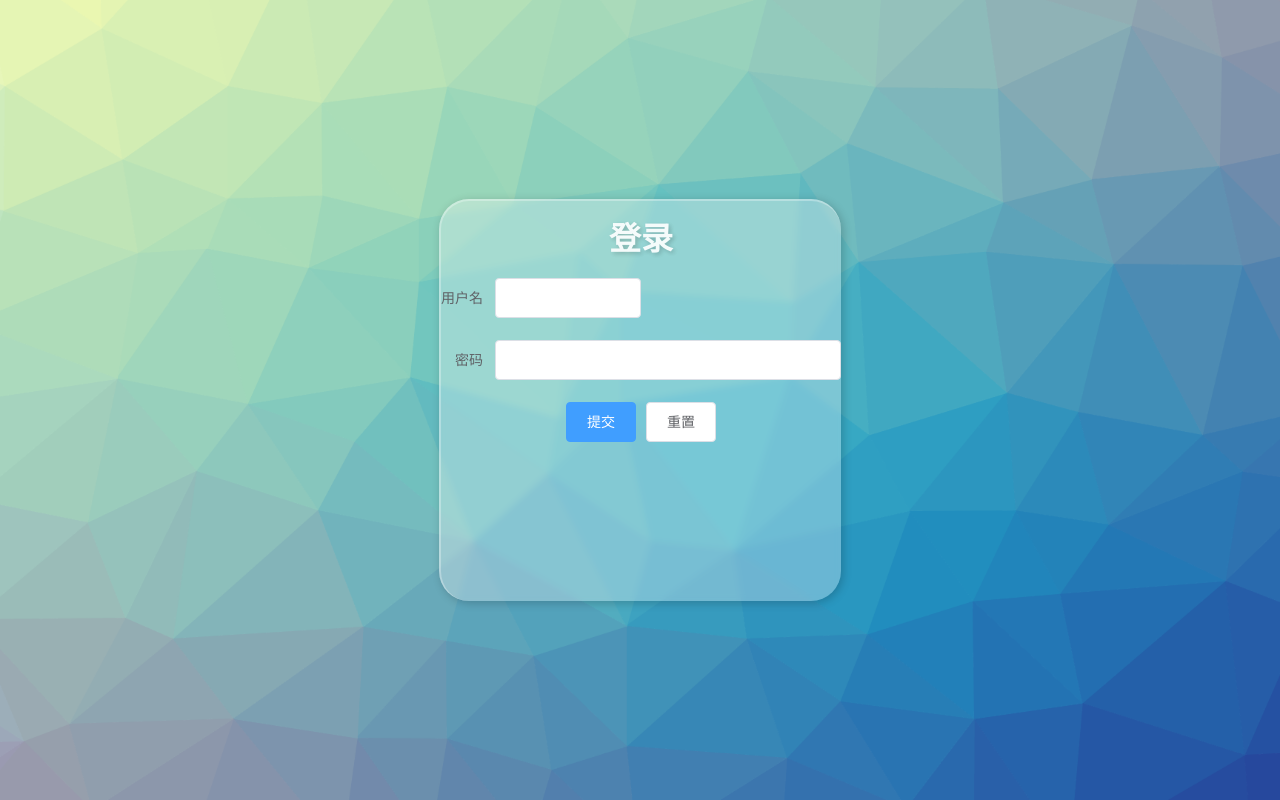
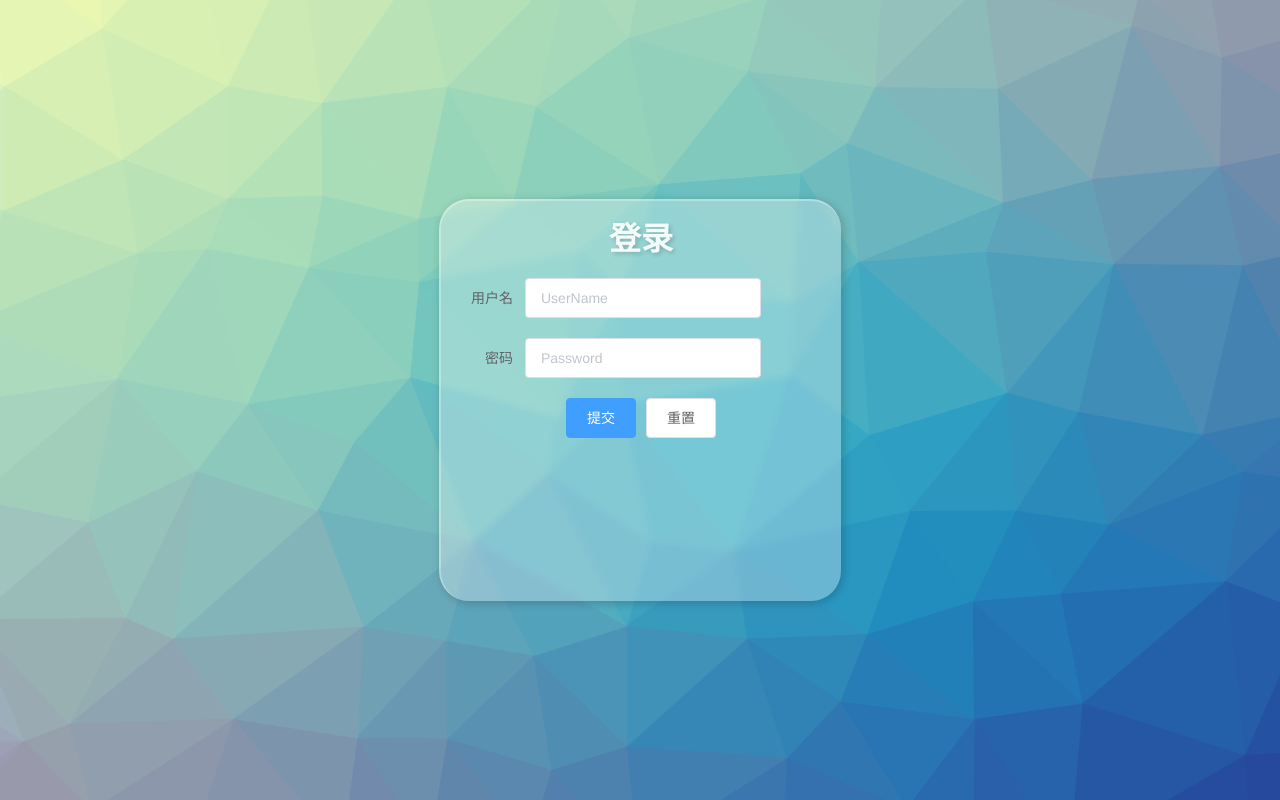
Before and after one commit to humanscrew/vue-lostelk, a Vue app: page /demo in a window 1280 px wide. Built offline with nearby package versions, Linux system fonts and the light colour scheme.

Commit message:
fix login func

```diff
--- a/src/components/Demo/Demo.vue
+++ b/src/components/Demo/Demo.vue
@@ -10,26 +10,31 @@
         ref="loginFrom"
         label-position="right"
         label-width="auto"
-        class="loginFrom-container"
-        style="text-align: center"
       >
         <el-form-item
           label="用户名"
-          prop="checkPass"
+          prop="userName"
           required="true"
-          style="width: 50%"
+          style="margin: 20px 80px 20px 30px"
+        >
+          <el-input
+            v-model="loginFrom.userName"
+            autocomplete="off"
+            placeholder="UserName"
+          ></el-input>
+        </el-form-item>
+        <el-form-item
+          label="密码"
+          prop="password"
+          required="true"
+          style="margin: 20px 80px 20px 30px"
         >
           <el-input
             type="password"
-            v-model="loginFrom.checkPass"
+            v-model="loginFrom.password"
             autocomplete="off"
-          ></el-input>
-        </el-form-item>
-        <el-form-item label="密码" prop="pass" required="true">
-          <el-input
-            type="password"
-            v-model="loginFrom.pass"
-            autocomplete="off"
+            show-password
+            placeholder="Password"
           ></el-input>
         </el-form-item>
 
@@ -46,43 +51,50 @@
 import { defineComponent, SetupContext, reactive, toRefs } from "vue";
 
 export default defineComponent({
-  //   name: "",
-  //   //   props: {},
-  //   //   components: {},
-  //   setup(props, ctx: SetupContext) {
-  //     return {};
-  //   },
   data() {
-    var validatePass = (rule, value, callback) => {
+    var validateUserName = (rule, value, callback) => {
+      if (value === "") {
+        callback(new Error("请输入用户名"));
+      } else {
+        callback();
+      }
+    };
+    var validatePassword = (rule, value, callback) => {
       if (value === "") {
         callback(new Error("请输入密码"));
       } else {
-        if (this.loginFrom.checkPass !== "") {
-          this.$refs.loginFrom.validateField("checkPass");
+        if (this.loginFrom.userName !== "") {
+          this.$refs.loginFrom.validateField("userName");
         }
-        callback();
-      }
-    };
-    var validatePass2 = (rule, value, callback) => {
-      if (value === "") {
-        callback(new Error("请再次输入密码"));
-      } else if (value !== this.loginFrom.pass) {
-        callback(new Error("两次输入密码不一致!"));
-      } else {
         callback();
       }
     };
     return {
       loginFrom: {
-        pass: "",
-        checkPass: "",
+        password: "",
+        userName: "",
         age: "",
       },
       rules: {
-        pass: [{ validator: validatePass, trigger: "blur" }],
-        checkPass: [{ validator: validatePass2, trigger: "blur" }],
+        userName: [{ validator: validateUserName, trigger: "blur" }],
+        password: [{ validator: validatePassword, trigger: "blur" }],
       },
     };
+  },
+  methods: {
+    submitForm(formName) {
+      this.$refs[formName].validate((valid) => {
+        if (valid) {
+          alert("submit!");
+        } else {
+          console.log("error submit!!");
+          return false;
+        }
+      });
+    },
+    resetForm(formName) {
+      this.$refs[formName].resetFields();
+    },
   },
 });
 </script>
```
